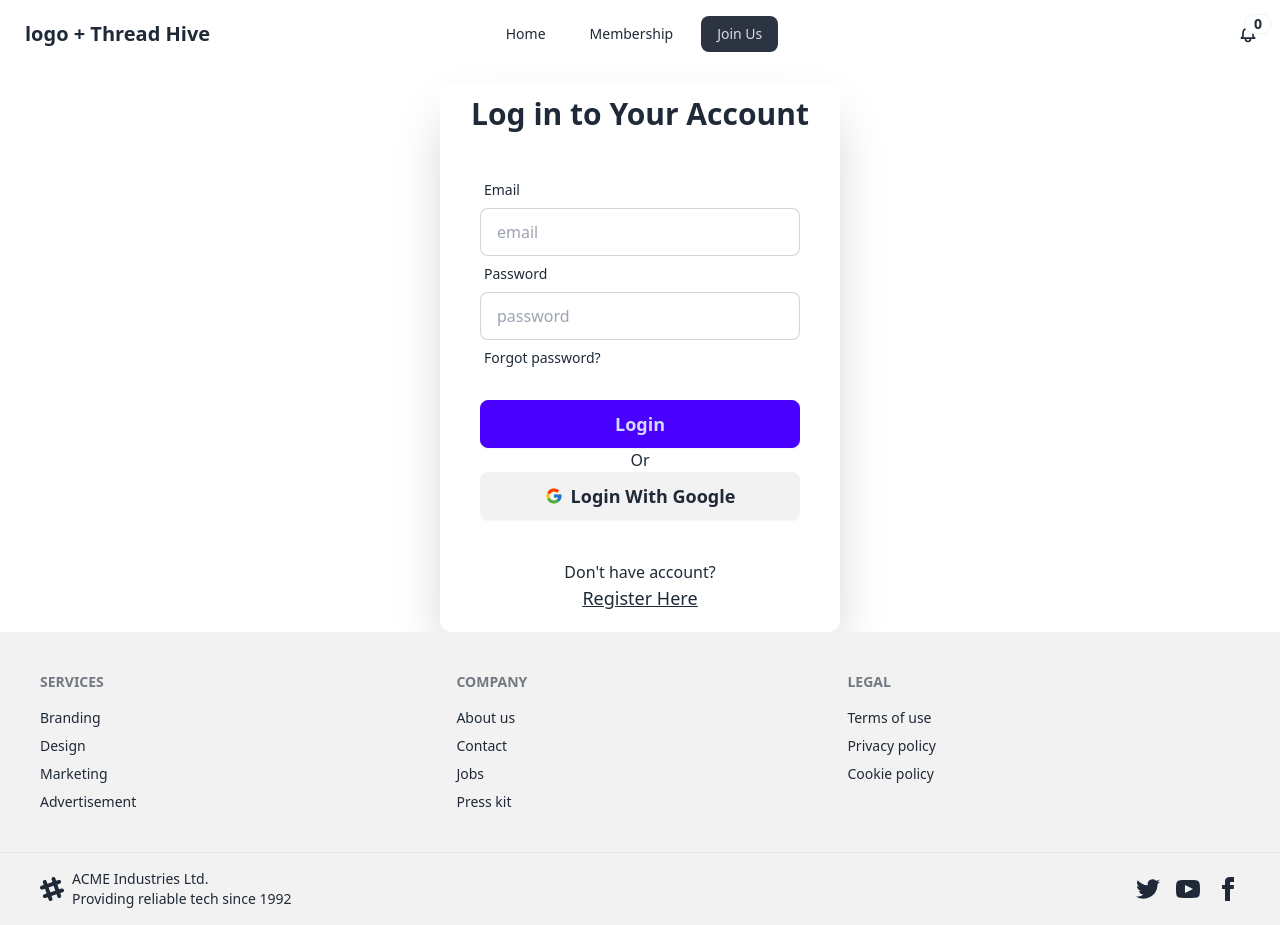
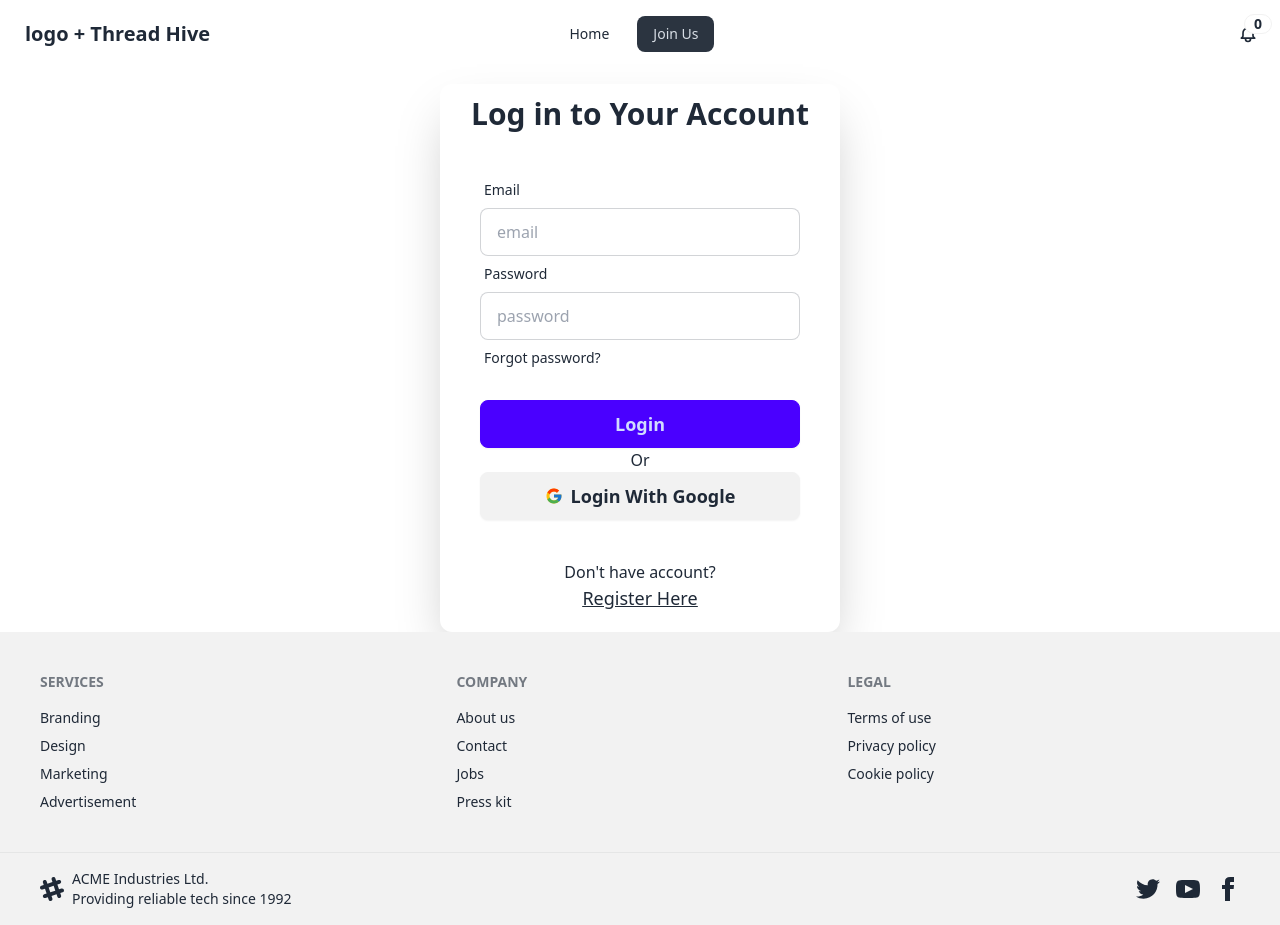
Before and after one commit to SifatSararChistee/forumBee-client, a React (Vite) app: page /login in a window 1280 px wide. Built offline with nearby package versions, Linux system fonts and the light colour scheme; no server answers.

Commit message:
updated Navbar

```diff
--- a/src/Components/Navbar/Navbar.jsx
+++ b/src/Components/Navbar/Navbar.jsx
@@ -4,18 +4,22 @@ import useAuth from '../../Hooks/useAuth';
 import { FiPlus } from 'react-icons/fi';
 import useAnnouncement from '../../Hooks/useAnnouncement';
 import useAdmin from '../../Hooks/useAdmin';
+import useSingleUser from '../../Hooks/useSingleUser';
 
 const Navbar = () => {
   const {user, logOut, setUser, loading}=useAuth()
   const [announcements]=useAnnouncement()
   const [isAdmin]=useAdmin()
+  const [userData] =useSingleUser()
   const handleLogOut = () => {
     logOut();
     setUser(null);
   };
     const links=<>
     <li className='mr-3'><NavLink to={'/'}>Home</NavLink></li>
-    <li className='mr-3'><NavLink to={'/membership'}>Membership</NavLink></li>
+    {
+      userData?.badge === "Bronze" ? <li className='mr-3'><NavLink to={'/membership'}>Membership</NavLink></li>: ""
+    }
     {
       loading ? '':<>
           {
```
